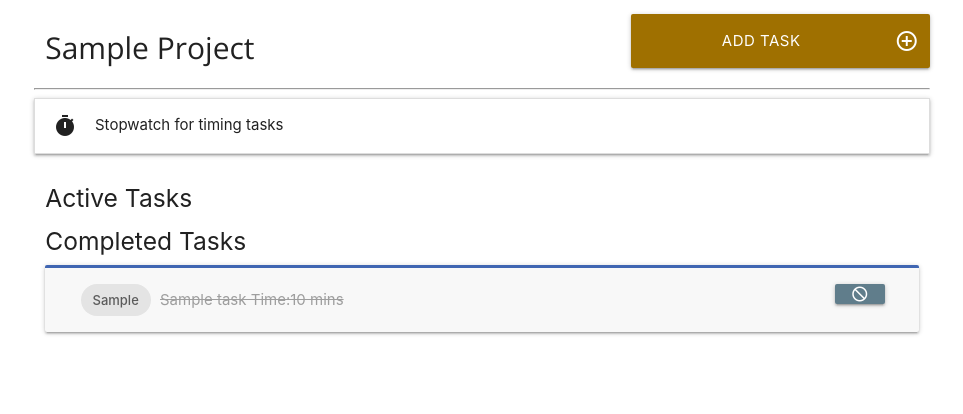
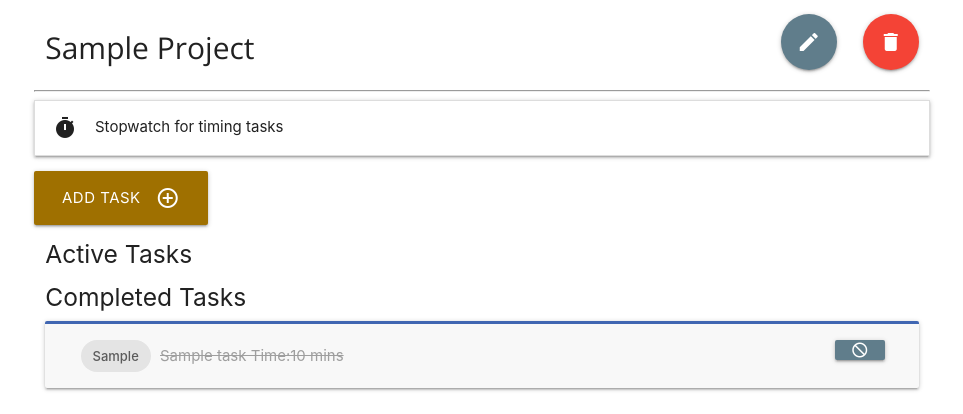
Before and after one commit to bglynch/project-tracker-flask, a Flask app: page /project/1 in a window 1280 px wide. Shown: the part 70-484 px from the top of the page, without its empty margins (158-1121 px from the left). Run offline with Flask 2, Linux system fonts and the light colour scheme; a user stored in the database is signed in; tables that the repository leaves empty hold one stand-in row (values such as "Sample post"); parts of the project's set-up code (start-up, migrations or seed data) failed here and were passed over; some libraries are stand-ins or nearby versions.

Commit message:
/tasks-page: added button for edit/delete a project

```diff
--- a/app/static/css/style.css
+++ b/app/static/css/style.css
@@ -129,6 +129,12 @@
 
 
 /*--------- project tasks -----------------*/
+
+#project-action-buttons .btn-floating.btn-large {
+    position: relative;
+    float: right;
+    margin-left: 26px;
+}
 
 #stopwatch {
     margin-bottom: 0;
--- a/app/templates/projects_tasks.html
+++ b/app/templates/projects_tasks.html
@@ -2,9 +2,17 @@
 {% block content %}
 <div class="row header-button-title">
 <h1 id="page-title" class="col s8">{{ job.name|title }}</h1>
-   <a class="col s4 waves-effect waves-light btn-large add-button-background" href="{{ url_for('add_task', projectno=job.id) }}">
-        <i class="material-icons right">add_circle_outline</i>add task
+   <!--<a class="col s4 waves-effect waves-light btn-large add-button-background" href="{{ url_for('add_task', projectno=job.id) }}">-->
+   <!--     <i class="material-icons right">add_circle_outline</i>add task-->
+   <!-- </a>-->
+          <div id="project-action-buttons" class="col s4">
+               <a class="waves-effect waves-light btn-floating btn-large red" href="#">
+                  <i class="material-icons">delete</i>
                </a>
+               <a class="waves-effect waves-light btn-floating btn-large blue-grey tooltipped" href="#" data-position="bottom" data-tooltip="Edit Task">
+                  <i class="material-icons">edit</i>
+               </a>
+          </div>
 </div>
 <hr>
 
@@ -26,6 +34,9 @@
     </li>
   </ul>
 </div>
+   <a class="col s4 waves-effect waves-light btn-large add-button-background" href="{{ url_for('add_task', projectno=job.id) }}">
+      <i class="material-icons right">add_circle_outline</i>add task
+   </a>
 
 <div id="tasks" class="row">
    <div class="col s12">
@@ -55,7 +66,7 @@
          <article class="card-action overflow-auto">
             <div class="col s7"><div class="chip">{{ task.genre }}</div></div>
             <div class="col s5">
-            <a class="waves-effect waves-light btn-small red" href="{{ url_for('delete_task', projectno=job.id, task_id=task.id) }}">
+               <a class="waves-effect waves-light btn-small red tooltipped" href="{{ url_for('delete_task', projectno=job.id, task_id=task.id) }}" data-position="bottom" data-tooltip="Delete Task">
                   <i class="material-icons">delete</i>
                </a>
                <a class="waves-effect waves-light btn-small blue-grey tooltipped" href="{{ url_for('edit_task', projectno=job.id, task_id=task.id) }}" data-position="bottom" data-tooltip="Edit Task">
```
Lines whose indentation alone changed are shown as unchanged.
